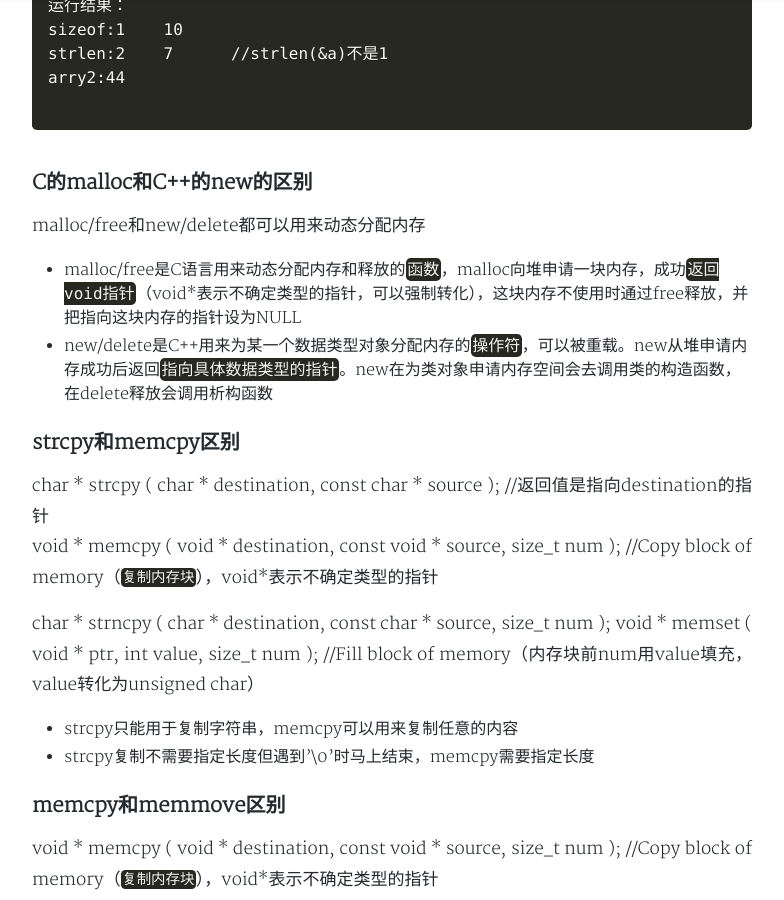
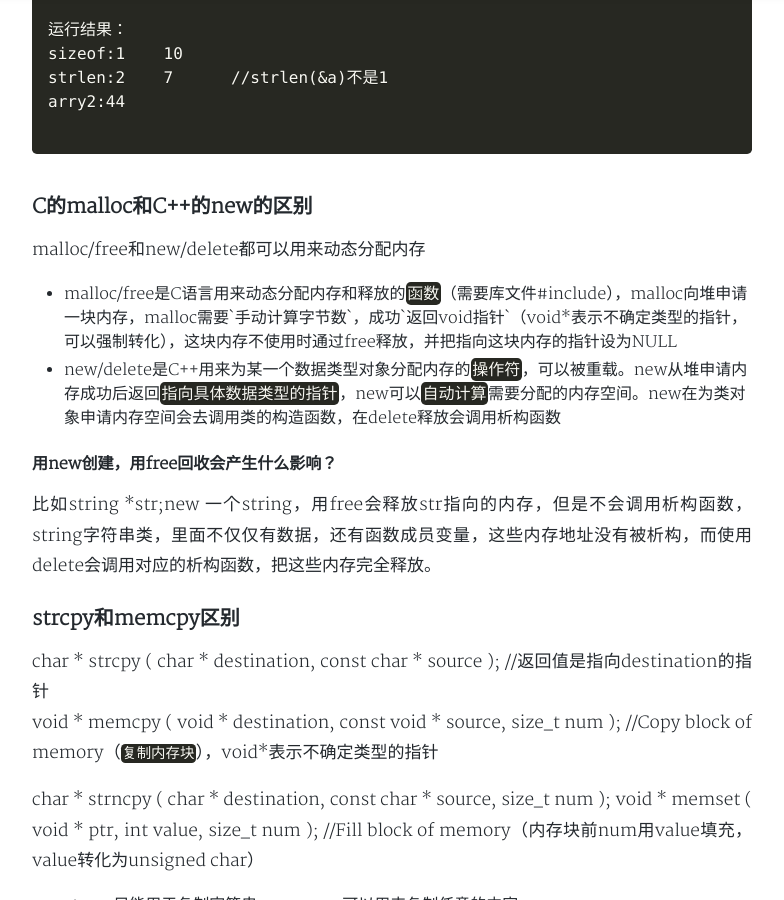
Before and after one commit to smakry/smakry.github.io, a Jekyll site: the page built from _posts/2019-09-19-程序问题整合.md, in a window 1280 px wide and 900 px high, scrolled down 10394 px. Shown: the whole window, without its empty margins (248-1032 px from the left). Built offline with Jekyll 4.4.1, drawn with Linux system fonts in a browser that asks for light colours; nearby versions of some CDN libraries; comment, search, counter and statistics services are not loaded; a style sheet for code colours, icons or effects is not loaded; some of the changed text lies outside the part shown.

Commit message:
program problem

```diff
--- a/_posts/2019-09-19-程序问题整合.md
+++ b/_posts/2019-09-19-程序问题整合.md
@@ -328,8 +328,8 @@
 ### <span id = "list_10"></span>堆栈的区别
 
 - 分配方式和回收方式的区别：
-    - 栈：由系统自动分配，并且在声明周期结束后系统自动回收
-    - 堆：手动申请（例如new和malloc），释放需要手动释放（例如delete和free），如未释放会导致内存泄露
+    - 栈：由系统自动分配，并且在声明周期结束后系统自动回收（栈能分配的大小固定且一般较小）
+    - 堆：手动申请（例如new和malloc），释放需要手动释放（例如delete和free），如未释放会导致内存泄露（堆的内存分配机制是通过链表来分配，内存不连续）
 - 申请效率：
     - 栈：由系统分配，速度较快，效率高
     - 堆：手动申请一般比较慢，且容易产生内存碎片
@@ -379,8 +379,12 @@
 ### <span id = "list_12"></span>C的malloc和C++的new的区别
 
 malloc/free和new/delete都可以用来动态分配内存
-- malloc/free是C语言用来动态分配内存和释放的`函数`，malloc向堆申请一块内存，成功`返回void指针`（void*表示不确定类型的指针，可以强制转化），这块内存不使用时通过free释放，并把指向这块内存的指针设为NULL
-- new/delete是C++用来为某一个数据类型对象分配内存的`操作符`，可以被重载。new从堆申请内存成功后返回`指向具体数据类型的指针`。new在为类对象申请内存空间会去调用类的构造函数，在delete释放会调用析构函数
+- malloc/free是C语言用来动态分配内存和释放的`函数`（需要库文件#include<stdlib.h>），malloc向堆申请一块内存，malloc需要`手动计算字节数`，成功`返回void指针`（void*表示不确定类型的指针，可以强制转化），这块内存不使用时通过free释放，并把指向这块内存的指针设为NULL
+- new/delete是C++用来为某一个数据类型对象分配内存的`操作符`，可以被重载。new从堆申请内存成功后返回`指向具体数据类型的指针`，new可以`自动计算`需要分配的内存空间。new在为类对象申请内存空间会去调用类的构造函数，在delete释放会调用析构函数
+
+#### 用new创建，用free回收会产生什么影响？
+
+比如string *str;new 一个string，用free会释放str指向的内存，但是不会调用析构函数，string字符串类，里面不仅仅有数据，还有函数成员变量，这些内存地址没有被析构，而使用delete会调用对应的析构函数，把这些内存完全释放。
 
 ### <span id = "list_13"></span>strcpy和memcpy区别
 
```
